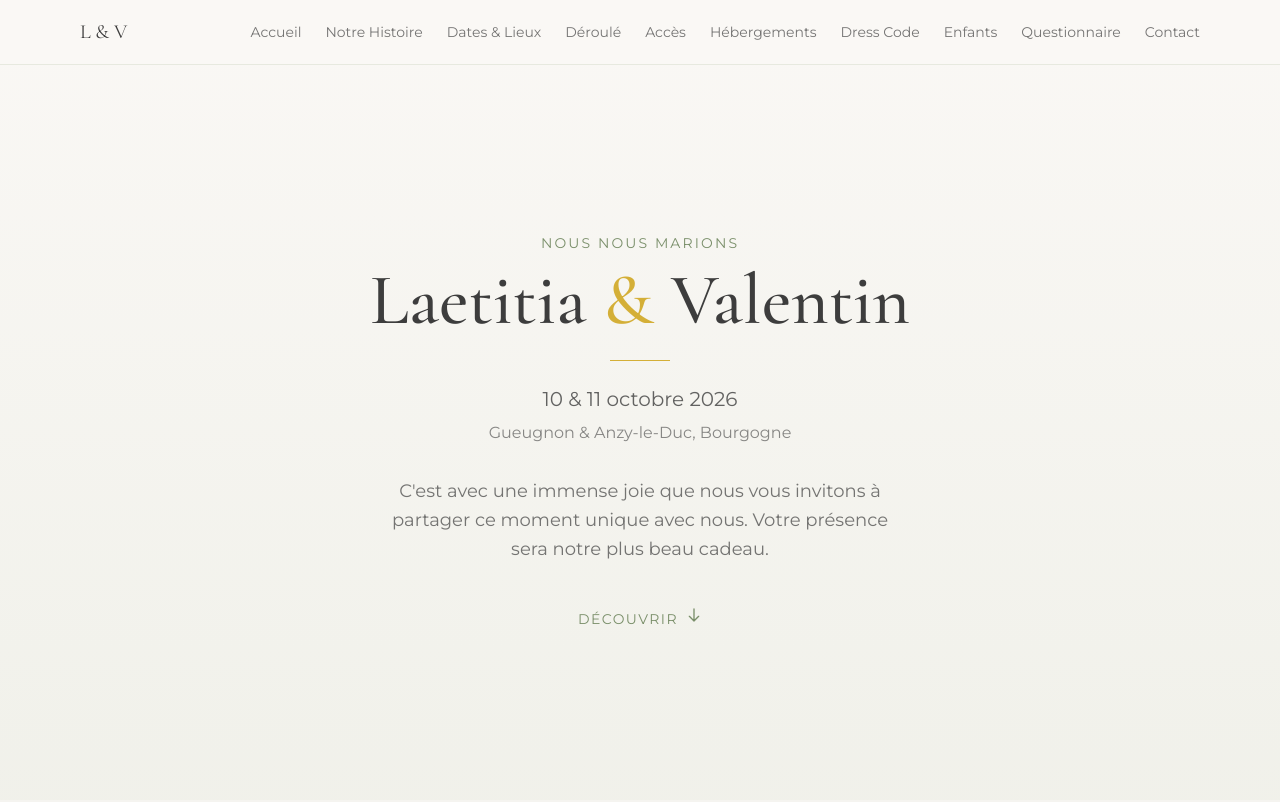
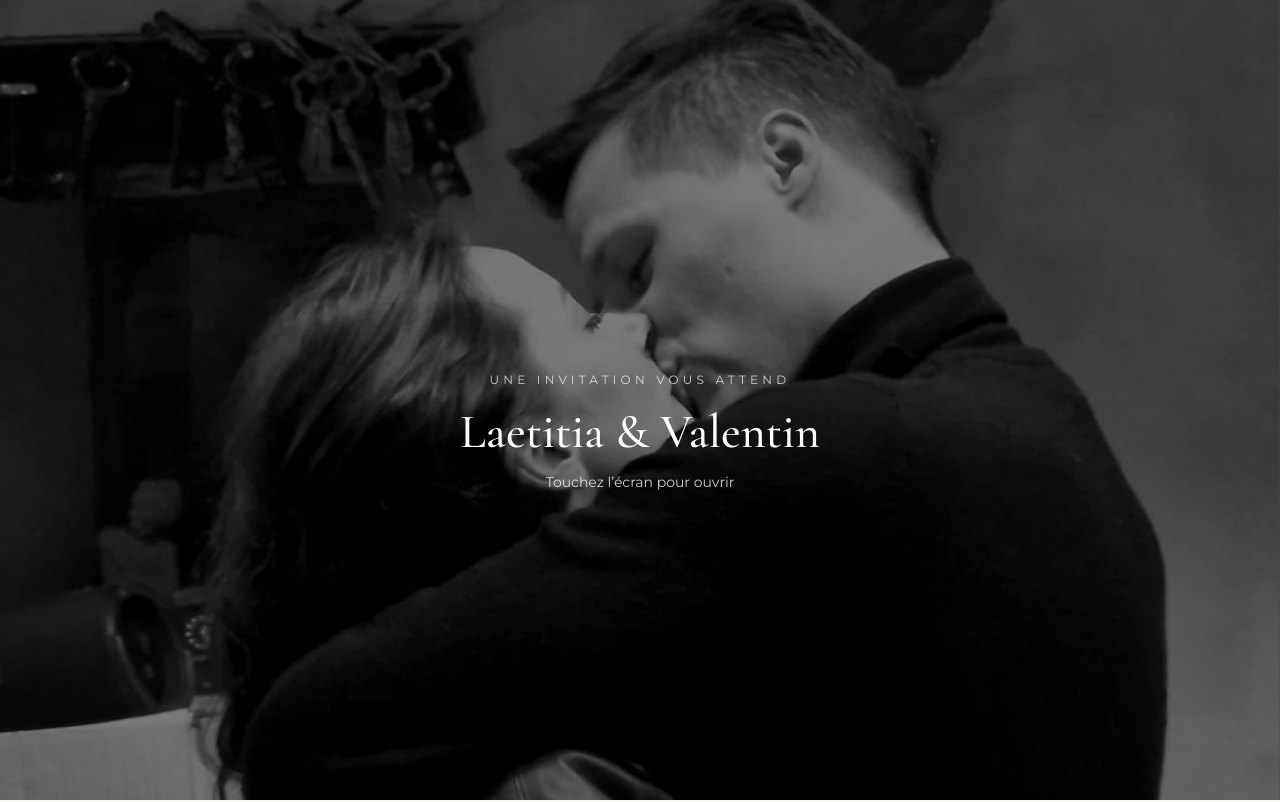
Before and after one commit to k1znoz/MariageLV, a SvelteKit app: page / in a window 1280 px wide. Shown: the top 802 px of the page. Built offline with nearby package versions, Linux system fonts and the light colour scheme.

Commit message:
add intro video

```diff
--- a/src/routes/+page.svelte
+++ b/src/routes/+page.svelte
@@ -1,4 +1,7 @@
 <script lang="ts">
+	import { onMount } from 'svelte';
+	import { fade, fly } from 'svelte/transition';
+
 	// Navigation sections
 	const sections = [
 		{ id: 'accueil', label: 'Accueil' },
@@ -64,6 +67,16 @@
 
 	let mobileMenuOpen = $state(false);
 	let lightboxImage = $state<string | null>(null);
+	let introOpen = $state(true);
+	let introClosing = $state(false);
+	let introStarted = $state(false);
+	let introUseVideo = $state<boolean | null>(null);
+	let introVideoFailed = $state(false);
+	let introVideoEl = $state<HTMLVideoElement | null>(null);
+	let introFallbackTimer: ReturnType<typeof setTimeout> | null = null;
+	let introEndTimer: ReturnType<typeof setTimeout> | null = null;
+	const introVideoSrc = '/ressources/vid/ouverture-lettre-scellee.mov';
+	const introPoster = photos[0];
 
 	function openLightbox(src: string) {
 		lightboxImage = src;
@@ -73,6 +86,79 @@
 		lightboxImage = null;
 	}
 
+	function finishIntro() {
+		if (introClosing) return;
+		introClosing = true;
+
+		if (introEndTimer) {
+			clearTimeout(introEndTimer);
+		}
+
+		introEndTimer = setTimeout(() => {
+			introOpen = false;
+		}, 620);
+	}
+
+	function handleIntroKeydown(e: KeyboardEvent) {
+		if (e.key === 'Enter' || e.key === ' ') {
+			e.preventDefault();
+			startIntro();
+		}
+	}
+
+	async function startIntro() {
+		if (introClosing) return;
+
+		if (introUseVideo === false || introVideoFailed) {
+			finishIntro();
+			return;
+		}
+
+		if (introUseVideo === null) return;
+
+		if (introStarted || !introVideoEl) return;
+		introStarted = true;
+
+		if (introFallbackTimer) {
+			clearTimeout(introFallbackTimer);
+		}
+
+		introFallbackTimer = setTimeout(() => {
+			introVideoFailed = true;
+			finishIntro();
+		}, 9000);
+
+		try {
+			await introVideoEl.play();
+		} catch {
+			introVideoFailed = true;
+			introStarted = false;
+		}
+	}
+
+	onMount(() => {
+		const probe = document.createElement('video');
+		const canPlayQuickTime = probe.canPlayType('video/quicktime') !== '';
+		const canPlayMp4 = probe.canPlayType('video/mp4') !== '';
+		introUseVideo = canPlayQuickTime || canPlayMp4;
+
+		return () => {
+			if (introFallbackTimer) clearTimeout(introFallbackTimer);
+			if (introEndTimer) clearTimeout(introEndTimer);
+			document.body.style.overflow = '';
+		};
+	});
+
+	$effect(() => {
+		if (introOpen && introUseVideo && !introVideoFailed && introVideoEl && !introStarted) {
+			startIntro();
+		}
+	});
+
+	$effect(() => {
+		document.body.style.overflow = introOpen ? 'hidden' : '';
+	});
+
 
 </script>
 
@@ -81,7 +167,70 @@
 	<meta name="description" content="Nous avons le plaisir de vous convier à notre mariage les 10 et 11 octobre 2026." />
 </svelte:head>
 
+{#if introOpen}
+	<div
+		class="intro-overlay fixed inset-0 z-[120] cursor-pointer overflow-hidden"
+		class:opacity-0={introClosing}
+		class:opacity-100={!introClosing}
+		onclick={() => {
+			if (introUseVideo && !introVideoFailed) {
+				finishIntro();
+				return;
+			}
+			if (introUseVideo === false || introVideoFailed) {
+				finishIntro();
+				return;
+			}
+		}}
+		onkeydown={handleIntroKeydown}
+		role="button"
+		tabindex="0"
+		aria-label="Ouvrir l'invitation"
+	>
+		{#if introUseVideo && !introVideoFailed}
+			<video
+				bind:this={introVideoEl}
+				src={introVideoSrc}
+				class="absolute inset-0 h-full w-full object-cover"
+				muted
+				playsinline
+				autoplay
+				preload="metadata"
+				onended={() => {
+					if (introFallbackTimer) clearTimeout(introFallbackTimer);
+					finishIntro();
+				}}
+				onerror={() => {
+					if (introFallbackTimer) clearTimeout(introFallbackTimer);
+					introVideoFailed = true;
+					introStarted = false;
+				}}
+			></video>
+		{:else if introUseVideo === false || introVideoFailed}
+			<img
+				src={introPoster}
+				alt="Laetitia et Valentin"
+				class="absolute inset-0 h-full w-full object-cover"
+			/>
+		{:else}
+			<div class="absolute inset-0 bg-black"></div>
+		{/if}
+
+		<div class="absolute inset-0 bg-black/45"></div>
+
+		<div class="absolute inset-0 flex items-center justify-center px-6 text-center">
+			<div class="max-w-md" in:fade={{ duration: 500 }}>
+				<div class="mb-6 h-10" aria-hidden="true"></div>
+				<p class="text-white/75 uppercase tracking-[0.35em] text-xs mb-5">Une invitation vous attend</p>
+				<h2 class="font-serif text-white text-4xl md:text-5xl mb-4">Laetitia & Valentin</h2>
+				<p class="text-white/80 text-sm">{introUseVideo && !introVideoFailed ? 'Touchez l’écran pour passer' : 'Touchez l’écran pour ouvrir'}</p>
+			</div>
+		</div>
+	</div>
+{/if}
+
 <!-- Navigation -->
+{#if !introOpen}
 <nav class="fixed top-0 left-0 right-0 z-50 bg-[var(--color-cream)]/95 backdrop-blur-sm border-b border-[var(--color-sage)]/20">
 	<div class="max-w-6xl mx-auto px-4">
 		<div class="flex items-center justify-between h-16">
@@ -89,7 +238,7 @@
 
 			<!-- Desktop menu -->
 			<div class="hidden md:flex items-center gap-6">
-				{#each sections as section}
+				{#each sections as section (section.id)}
 					<a
 						href="#{section.id}"
 						class="text-sm text-[var(--color-charcoal)]/70 hover:text-[var(--color-sage-dark)] transition-colors"
@@ -118,7 +267,7 @@
 		<!-- Mobile menu -->
 		{#if mobileMenuOpen}
 			<div class="md:hidden py-4 border-t border-[var(--color-sage)]/20">
-				{#each sections as section}
+				{#each sections as section (section.id)}
 					<a
 						href="#{section.id}"
 						class="block py-2 text-sm text-[var(--color-charcoal)]/70 hover:text-[var(--color-sage-dark)]"
@@ -135,7 +284,7 @@
 <main>
 	<!-- HERO / ACCUEIL -->
 	<section id="accueil" class="min-h-screen flex items-center justify-center px-4 pt-16 bg-gradient-to-b from-[var(--color-cream)] to-[var(--color-sage)]/10">
-		<div class="text-center max-w-2xl mx-auto">
+		<div class="text-center max-w-2xl mx-auto" in:fly={{ y: 20, duration: 700 }}>
 			<p class="section-subtitle">Nous nous marions</p>
 			<h1 class="font-serif text-5xl md:text-7xl font-medium text-[var(--color-charcoal)] mb-4">
 				Laetitia <span class="text-[var(--color-gold)]">&</span> Valentin
@@ -450,7 +599,7 @@
 					À pied (idéalement situés)
 				</h3>
 				<div class="grid sm:grid-cols-2 lg:grid-cols-3 gap-4">
-					{#each hebergementsPied as h}
+					{#each hebergementsPied as h (h.nom)}
 						<div class="bg-white rounded-xl p-5 shadow-sm border border-[var(--color-sage)]/10 hover:shadow-md transition-shadow flex flex-col">
 							<h4 class="font-medium text-[var(--color-charcoal)] text-sm mb-2 leading-tight">{h.nom}</h4>
 							<div class="space-y-1 text-xs text-[var(--color-charcoal)]/60 flex-1">
@@ -466,17 +615,16 @@
 								{/if}
 							</div>
 							{#if h.lien}
-								<a
-									href={h.lien}
-									target="_blank"
-									rel="noopener noreferrer"
+								<button
+									type="button"
+									onclick={() => window.open(h.lien, '_blank', 'noopener,noreferrer')}
 									class="mt-3 inline-flex items-center justify-center gap-1.5 text-xs font-medium text-white bg-[var(--color-sage-dark)] hover:bg-[var(--color-charcoal)] px-3 py-2 rounded-lg transition-colors"
 								>
 									<svg class="w-3.5 h-3.5" fill="none" stroke="currentColor" viewBox="0 0 24 24">
 										<path stroke-linecap="round" stroke-linejoin="round" stroke-width="2" d="M10 6H6a2 2 0 00-2 2v10a2 2 0 002 2h10a2 2 0 002-2v-4M14 4h6m0 0v6m0-6L10 14" />
 									</svg>
 									Voir le site
-								</a>
+								</button>
 							{/if}
 						</div>
 					{/each}
@@ -490,7 +638,7 @@
 					À moins de 10 minutes en voiture
 				</h3>
 				<div class="grid sm:grid-cols-2 lg:grid-cols-4 gap-4">
-					{#each hebergementsMoins10 as h}
+					{#each hebergementsMoins10 as h (h.nom)}
 						<div class="bg-white rounded-xl p-5 shadow-sm border border-[var(--color-sage)]/10 hover:shadow-md transition-shadow flex flex-col">
 							{#if h.note}
 								<span class="inline-block text-xs bg-[var(--color-sage)]/20 text-[var(--color-sage-dark)] px-2 py-0.5 rounded mb-2 w-fit">{h.note}</span>
@@ -509,17 +657,16 @@
 								{/if}
 							</div>
 							{#if h.lien}
-								<a
-									href={h.lien}
-									target="_blank"
-									rel="noopener noreferrer"
+								<button
+									type="button"
+									onclick={() => window.open(h.lien, '_blank', 'noopener,noreferrer')}
 									class="mt-3 inline-flex items-center justify-center gap-1.5 text-xs font-medium text-white bg-[var(--color-sage-dark)] hover:bg-[var(--color-charcoal)] px-3 py-2 rounded-lg transition-colors"
 								>
 									<svg class="w-3.5 h-3.5" fill="none" stroke="currentColor" viewBox="0 0 24 24">
 										<path stroke-linecap="round" stroke-linejoin="round" stroke-width="2" d="M10 6H6a2 2 0 00-2 2v10a2 2 0 002 2h10a2 2 0 002-2v-4M14 4h6m0 0v6m0-6L10 14" />
 									</svg>
 									Voir le site
-								</a>
+								</button>
 							{/if}
 						</div>
 					{/each}
@@ -533,7 +680,7 @@
 					À 10–20 minutes en voiture
 				</h3>
 				<div class="grid sm:grid-cols-2 lg:grid-cols-4 gap-4">
-					{#each hebergements10a20 as h}
+					{#each hebergements10a20 as h (h.nom)}
 						<div class="bg-white rounded-xl p-5 shadow-sm border border-[var(--color-sage)]/10 hover:shadow-md transition-shadow flex flex-col">
 							<h4 class="font-medium text-[var(--color-charcoal)] text-sm mb-2 leading-tight">{h.nom}</h4>
 							<div class="space-y-1 text-xs text-[var(--color-charcoal)]/60 flex-1">
@@ -546,17 +693,16 @@
 								{/if}
 							</div>
 							{#if h.lien}
-								<a
-									href={h.lien}
-									target="_blank"
-									rel="noopener noreferrer"
+								<button
+									type="button"
+									onclick={() => window.open(h.lien, '_blank', 'noopener,noreferrer')}
 									class="mt-3 inline-flex items-center justify-center gap-1.5 text-xs font-medium text-white bg-[var(--color-sage-dark)] hover:bg-[var(--color-charcoal)] px-3 py-2 rounded-lg transition-colors"
 								>
 									<svg class="w-3.5 h-3.5" fill="none" stroke="currentColor" viewBox="0 0 24 24">
 										<path stroke-linecap="round" stroke-linejoin="round" stroke-width="2" d="M10 6H6a2 2 0 00-2 2v10a2 2 0 002 2h10a2 2 0 002-2v-4M14 4h6m0 0v6m0-6L10 14" />
 									</svg>
 									Voir le site
-								</a>
+								</button>
 							{/if}
 						</div>
 					{/each}
@@ -704,3 +850,10 @@
 	<p>Laetitia & Valentin — 10 & 11 octobre 2026</p>
 	<p class="mt-1">Fait avec ❤️</p>
 </footer>
+{/if}
+
+<style>
+	.intro-overlay {
+		transition: opacity 620ms cubic-bezier(0.22, 1, 0.36, 1);
+	}
+</style>
```
Also changed, not shown: 1 other file (tests, documents, lock files or other folders).
